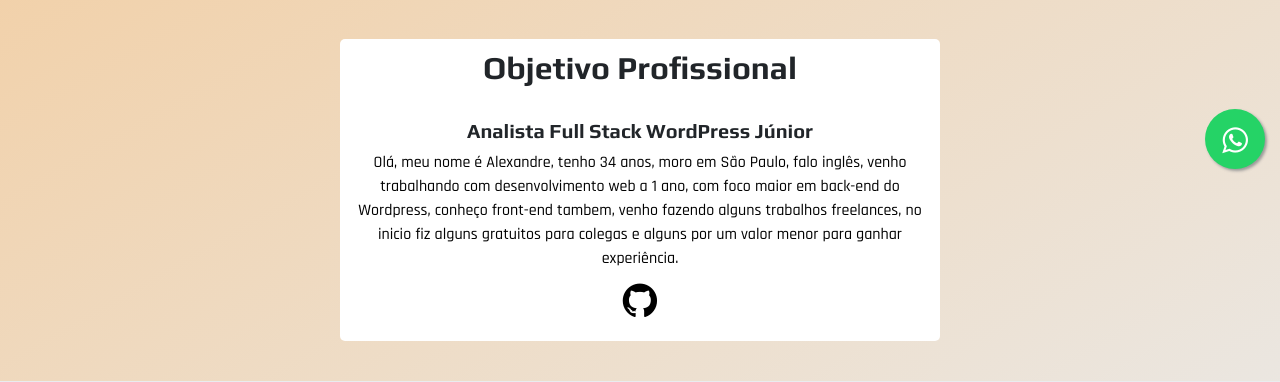
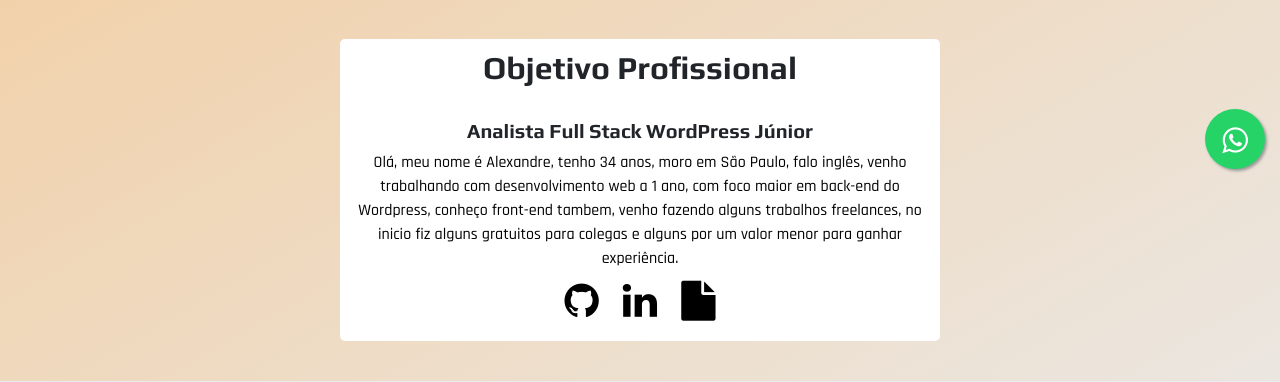
Before and after one commit to 2011Alexandrealvarenga/Portfolio2, a PHP site: page / in a window 1280 px wide. Shown: the part 561-943 px from the top of the page. Run offline with PHP 8.4, Linux system fonts and the light colour scheme; some libraries are stand-ins or nearby versions.

Commit message:
update cv icon

```diff
--- a/index.html
+++ b/index.html
@@ -83,6 +83,15 @@
             <a href="https://github.com/2011Alexandrealvarenga" target="_blank">
                <i class="fa fa-github"></i>
             </a>
+            <a href="https://www.linkedin.com/in/alexandre-bruno-alvarenga-88959b103/" target="_blank">
+              <i class="fa fa-linkedin"></i>
+            </a>
+
+            <a href="cv.pdf" target="_blank">
+              <i class="fa fa-file"></i>
+            </a>
+
+
 
 
 
--- a/style.css
+++ b/style.css
@@ -104,7 +104,7 @@ h1 {text-align: center;color: #fff; }
     text-align: center;
     border-radius: 5px;}
 
-i.fa.fa-github {font-size: 40px;color: #000;padding: 10px;}
+i.fa-github,i.fa.fa-linkedin,i.fa.fa-file {font-size: 40px;color: #000;padding: 10px;}
 
 @keyframes BackgroundGradient {
   0% {background-position: 0% 50%; }
```
Also changed, not shown: 1 other file.
